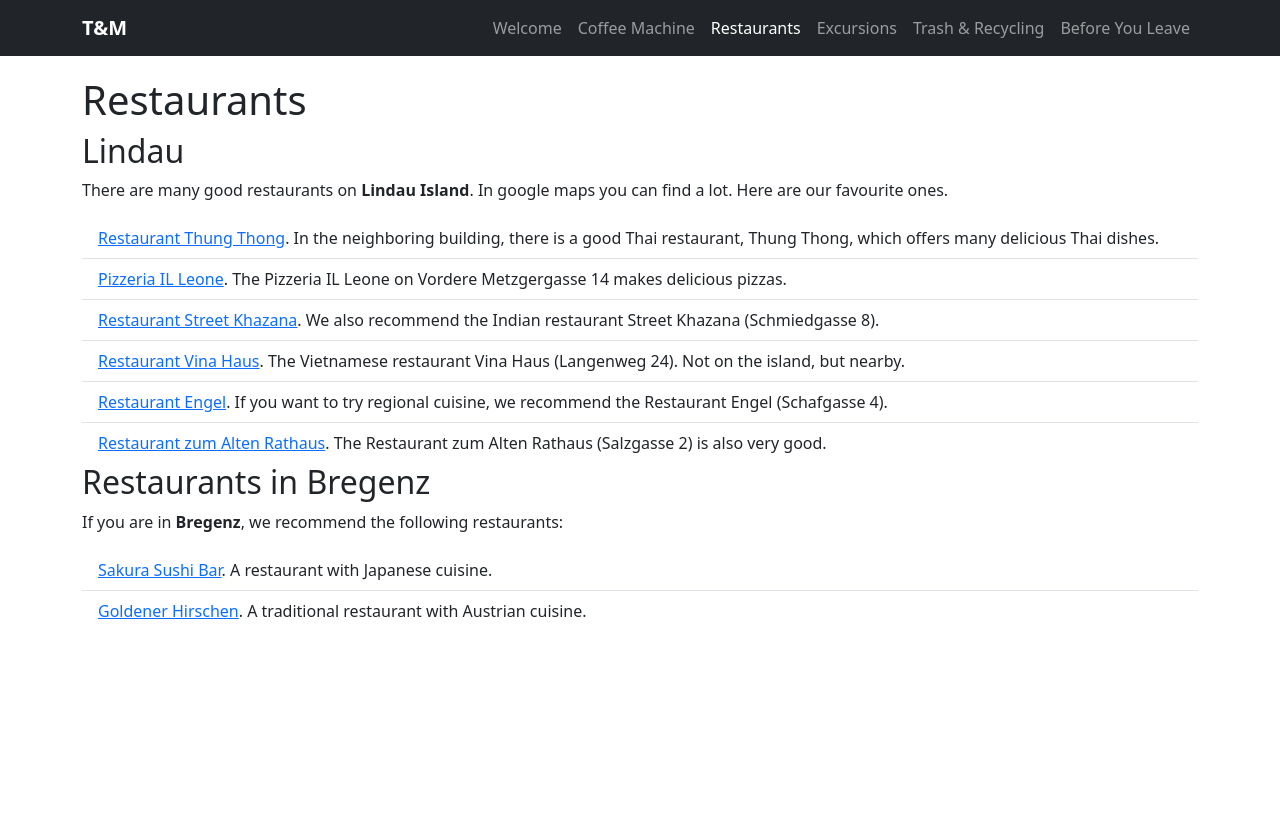
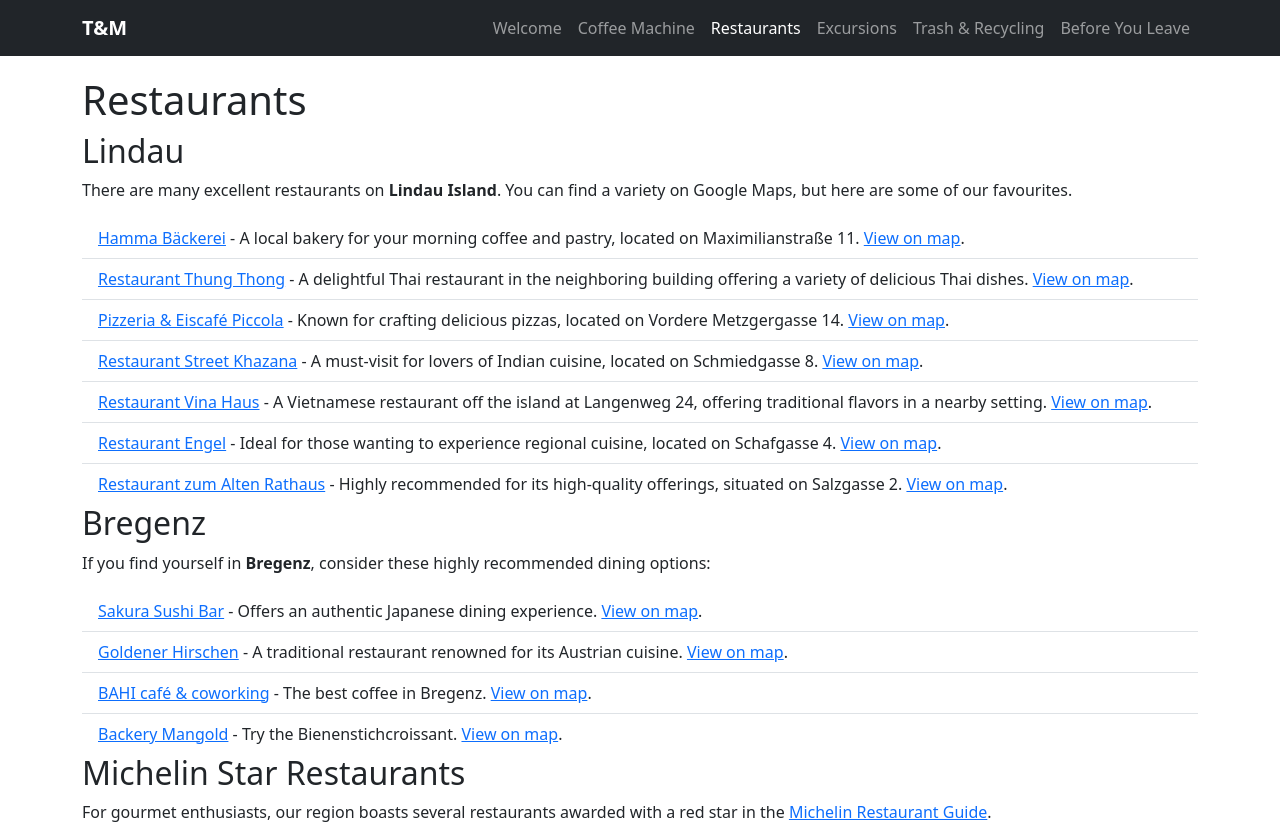
Before and after one commit to eelok/homelink-svelte, a SvelteKit app: page /en/restaurants in a window 1280 px wide. Before the commit the page ends 800 px from the top, so only its background shows below. Built offline with nearby package versions, Linux system fonts and the light colour scheme.

Commit message:
update restaurants

```diff
--- a/src/routes/en/restaurants/+page.svelte
+++ b/src/routes/en/restaurants/+page.svelte
@@ -1,35 +1,59 @@
 <div class="container">
     <h1>Restaurants</h1>
     <h2>Lindau</h2>
-    <p>There are many good restaurants on <b>Lindau Island</b>. In google maps you can find a lot. Here are our favourite ones.</p>
+    <p>There are many excellent restaurants on <b>Lindau Island</b>. You can find a variety on Google Maps, but here are some of our favourites.</p>
     <ul class="list-group list-group-flush">
-        <li class="list-group-item"><a href="https://www.facebook.com/ThungthongThairestaurant.Lindau">Restaurant Thung Thong</a>.
-            In the neighboring building, there is a good Thai restaurant, Thung Thong, which offers many delicious Thai dishes.
+		<li class="list-group-item">
+			<a href="http://www.hamma.de/">Hamma Bäckerei</a> - A local bakery for your morning coffee and pastry, located on Maximilianstraße 11.
+			<a href="https://maps.app.goo.gl/1EhnHmXCNYVgyHFC8" target="_blank">View on map</a>.
+		</li>
+        <li class="list-group-item">
+            <a href="https://www.facebook.com/ThungthongThairestaurant.Lindau">Restaurant Thung Thong</a> - A delightful Thai restaurant in the neighboring building offering a variety of delicious Thai dishes.
+            <a href="https://maps.app.goo.gl/7DRsAMk5UZsdPvBj7" target="_blank">View on map</a>.
         </li>
-        <li class="list-group-item"><a href="https://il-leone-pizza-bar.webador.de/">Pizzeria IL Leone</a>.
-            The Pizzeria IL Leone on Vordere Metzgergasse 14 makes delicious pizzas.
+        <li class="list-group-item">
+            <a href="https://www.facebook.com/Pizzeria-Piccola-997046647026182/info/?tab=overview">Pizzeria & Eiscafé Piccola</a> - Known for crafting delicious pizzas, located on Vordere Metzgergasse 14.
+            <a href="https://maps.app.goo.gl/hBZtB3ihRkHQysGJ7" target="_blank">View on map</a>.
         </li>
-        <li class="list-group-item"><a href="https://streetkhazana.de/">Restaurant Street Khazana</a>.
-            We also recommend the Indian restaurant Street Khazana (Schmiedgasse 8).
+        <li class="list-group-item">
+            <a href="https://streetkhazana.de/">Restaurant Street Khazana</a> - A must-visit for lovers of Indian cuisine, located on Schmiedgasse 8.
+            <a href="https://maps.app.goo.gl/ow6AwjtQjF3NDupAA" target="_blank">View on map</a>.
         </li>
-        <li class="list-group-item"><a href="https://vinahaus-lindau.de/">Restaurant Vina Haus</a>.
-            The Vietnamese restaurant Vina Haus (Langenweg 24). Not on the island, but nearby.
+        <li class="list-group-item">
+            <a href="https://vinahaus-lindau.de/">Restaurant Vina Haus</a> - A Vietnamese restaurant off the island at Langenweg 24, offering traditional flavors in a nearby setting.
+            <a href="https://maps.app.goo.gl/iegYJTQZngEBwTdF8" target="_blank">View on map</a>.
         </li>
-        <li class="list-group-item"><a href="https://engel-lindau.de/gast-und-bierstube/">Restaurant Engel</a>.
-            If you want to try regional cuisine, we recommend the Restaurant Engel (Schafgasse 4).
+        <li class="list-group-item">
+            <a href="https://engel-lindau.de/gast-und-bierstube/">Restaurant Engel</a> - Ideal for those wanting to experience regional cuisine, located on Schafgasse 4.
+            <a href="https://maps.app.goo.gl/iSXYMAJwFPc2FynA9" target="_blank">View on map</a>.
         </li>
-        <li class="list-group-item"><a href="https://www.restaurant-zum-alten-rathaus-lindau.de/">Restaurant zum Alten Rathaus</a>.
-            The Restaurant zum Alten Rathaus (Salzgasse 2) is also very good.
+        <li class="list-group-item">
+            <a href="https://www.restaurant-zum-alten-rathaus-lindau.de/">Restaurant zum Alten Rathaus</a> - Highly recommended for its high-quality offerings, situated on Salzgasse 2.
+            <a href="https://maps.app.goo.gl/3mRvCqvTbpmRuhS66" target="_blank">View on map</a>.
         </li>
     </ul>
-    <h2>Restaurants in Bregenz</h2>
-    <p>If you are in <b>Bregenz</b>, we recommend the following restaurants:</p>
+    <h2>Bregenz</h2>
+    <p>If you find yourself in <b>Bregenz</b>, consider these highly recommended dining options:</p>
     <ul class="list-group list-group-flush">
         <li class="list-group-item">
-            <a href="https://www.sakurasushi.at/">Sakura Sushi Bar</a>. A restaurant with Japanese cuisine.
+            <a href="https://www.sakurasushi.at/">Sakura Sushi Bar</a> - Offers an authentic Japanese dining experience.
+            <a href="https://maps.app.goo.gl/gBjeAyWZDUTP3Fpy7" target="_blank">View on map</a>.
         </li>
         <li class="list-group-item">
-            <a href="https://www.hotelweisseskreuz.at/goldener-hirschen/">Goldener Hirschen</a>. A traditional restaurant with Austrian cuisine.
+            <a href="https://www.hotelweisseskreuz.at/goldener-hirschen/">Goldener Hirschen</a> - A traditional restaurant renowned for its Austrian cuisine.
+            <a href="https://maps.google.com?q=Bregenz,Goldener%20Hirschen" target="_blank">View on map</a>.
         </li>
+		<li class="list-group-item">
+			<a href="http://bahi.at/">BAHI café & coworking</a> - The best coffee in Bregenz.
+			<a href="https://maps.app.goo.gl/dn7Ta7vgLUXmaNds7" target="_blank">View on map</a>.
+		</li>
+		<li class="list-group-item">
+			<a href="https://www.xn--bckerei-mangold-0kb.at/">Backery Mangold</a> - Try the Bienenstichcroissant.
+			<a href="https://maps.app.goo.gl/aPtAM2LuuHY113rLA" target="_blank">View on map</a>.
+		</li>
     </ul>
+	<h2>Michelin Star Restaurants</h2>
+	<p>
+		For gourmet enthusiasts, our region boasts several restaurants awarded with a red star in the <a href="https://guide.michelin.com/en/de/bayern/lindau/restaurants?showMap=true&sort=distance" target="_blank">Michelin Restaurant Guide</a>.
+	</p>
 </div>
```
